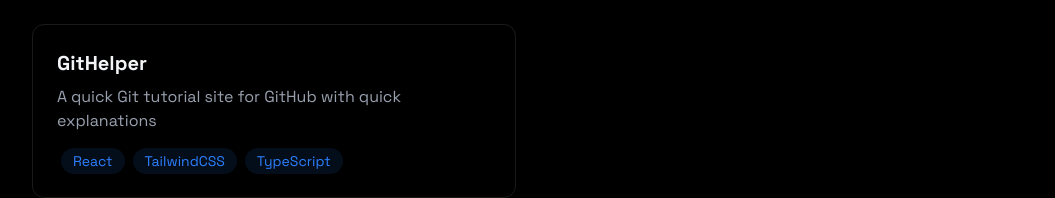
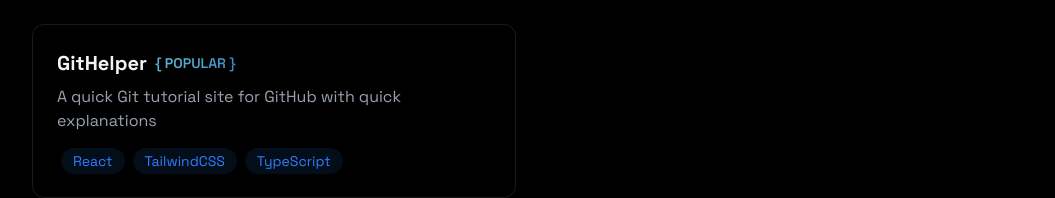
Before and after one commit to katanawka/portfolio, a React (Vite) app: page / in a window 1280 px wide. Shown: the part 2426-2624 px from the top of the page, without its empty margins (112-1167 px from the left). Built offline with nearby package versions, Linux system fonts and the light colour scheme.

Commit message:
Edit GitHelper Project block.

```diff
--- a/src/components/sections/Project.jsx
+++ b/src/components/sections/Project.jsx
@@ -42,7 +42,14 @@
                 rel="noopener noreferrer"
                 className="p-6 rounded-xl border border-white/10 hover:-translate-y-1 hover:border-blue-500/30 hover:shadow-[0_2px_8px_rgba(59,130,246,0.2)] transition block flex flex-col"
               >
-                <h3 className="text-xl font-bold mb-2">{project.title}</h3>
+                <h3 className="text-xl font-bold mb-2 flex items-center gap-2">
+                  {project.title}
+                  {project.title === "GitHelper" && (
+                    <span className="text-sm font-semibold bg-gradient-to-r from-[#63c5da] to-[#3d95d1] bg-clip-text text-transparent animate-pulse">
+                      {`{ POPULAR }`}
+                    </span>
+                  )}
+                </h3>
                 <p className="text-gray-400 mb-4 flex-grow">
                   {project.description}
                 </p>
```
